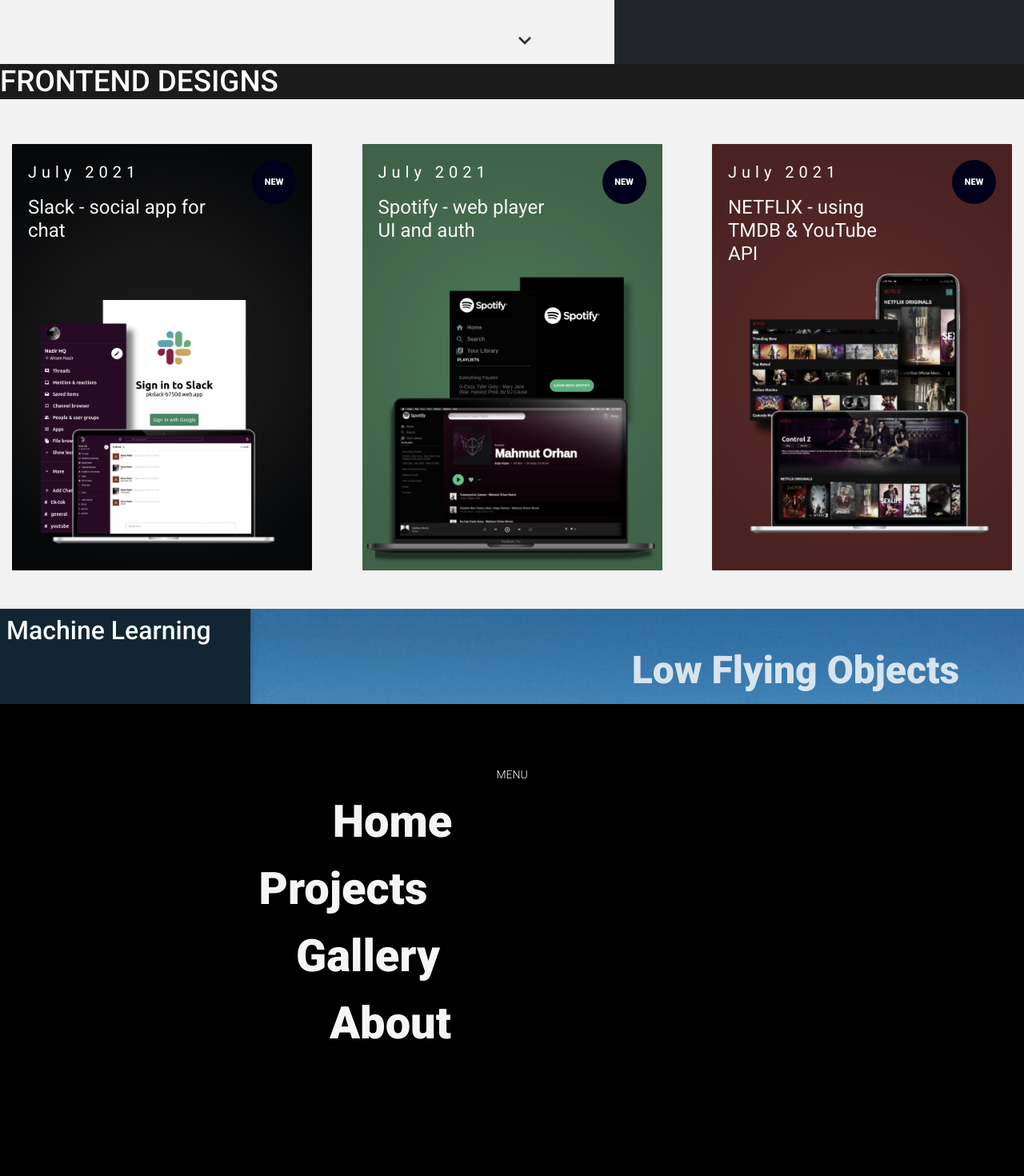
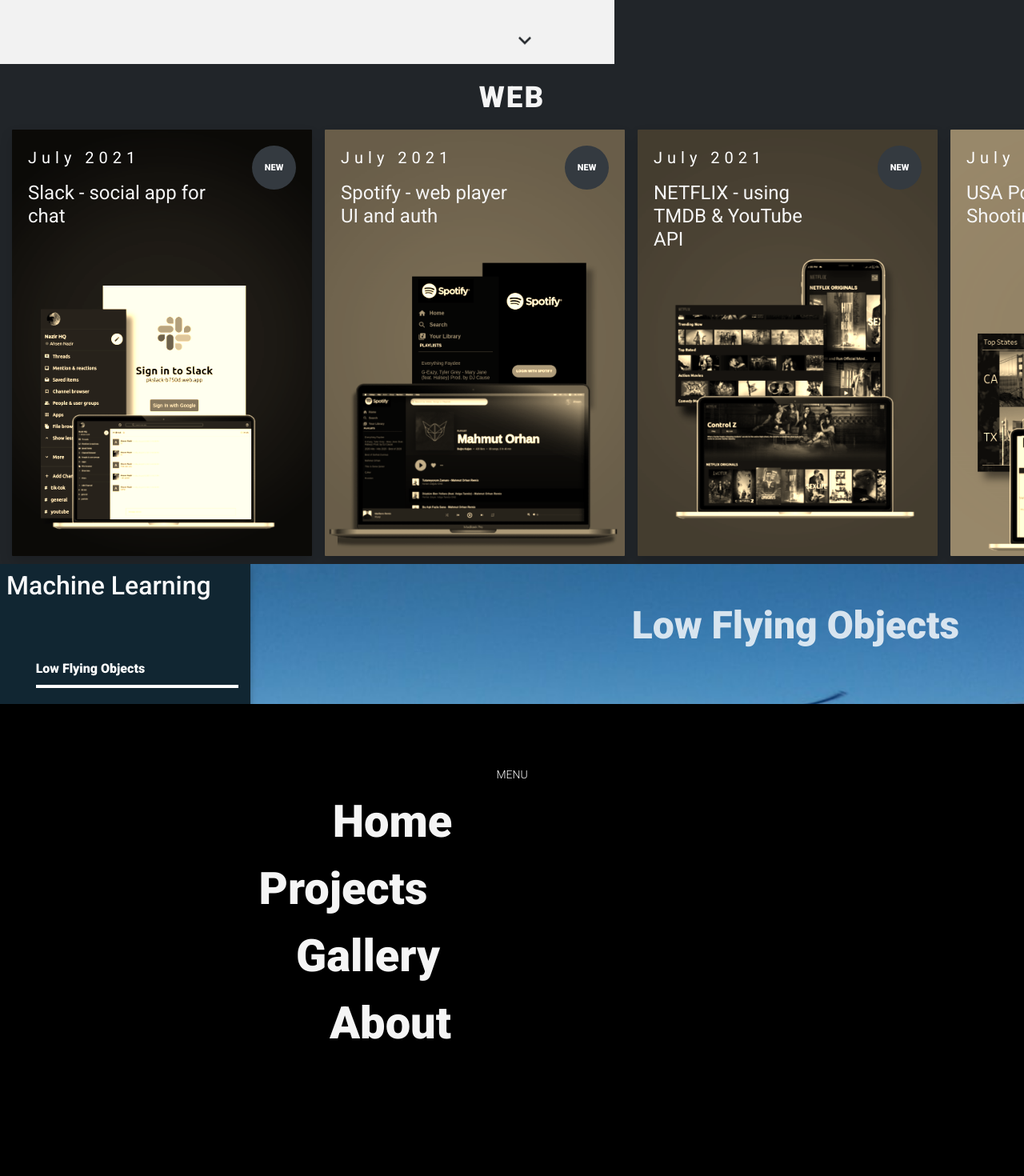
Before and after one commit to acen20/react-portfolio, a React (Create React App) app: page / in a window 1280 px wide. Shown: the part 720-2190 px from the top of the page at 80% size. Built offline with nearby package versions, Linux system fonts and the light colour scheme.

Commit message:
Routine push

```diff
--- a/src/App.js
+++ b/src/App.js
@@ -27,7 +27,6 @@ function App() {
       {loading && <Loader loading={loading} size={150} />}
       <Navbar />
       <Header />
-
       <Projects />
       <ML />
     </div>
--- a/src/Header.css
+++ b/src/Header.css
@@ -179,7 +179,6 @@
   }
 
   .slider-container {
-    margin-bottom: 20px;
     flex-basis: 100%;
   }
 
--- a/src/ML.css
+++ b/src/ML.css
@@ -1,13 +1,14 @@
 .ml-container {
-  height: 100vh;
+  min-height: 100vh;
   background-repeat: none;
   background-size: cover;
   background-image: url("images/ML-Drone.jpeg");
-  background-attachment: fixed;
+  background-attachment: fixdsed;
+  overflow: hidden;
 }
 
 .ml-sidebar {
-  height: 100vh;
+  height: 100%;
   background: linear-gradient(
     180deg,
     #112632 35.94%,
@@ -16,6 +17,15 @@
   );
   filter: drop-shadow(0px 4px 4px rgba(0, 0, 0, 0.25));
   font-weight: 400;
+}
+
+.ml-sidebar-controls {
+  max-width: 100%;
+  overflow-x: scroll;
+}
+
+.ml-sidebar-controls::-webkit-scrollbar {
+  display: none;
 }
 
 .ml-project-link {
@@ -62,6 +72,17 @@
 
 #ml-graph {
   margin-top: auto;
-  height: 325px;
-  width: 100%;
+  min-height: 325px;
+  width: 100% !important;
 }
+
+@media screen and (max-width: 800px) {
+  .ml-sidebar-controls {
+    display: flex;
+    gap: 2em;
+    width: auto;
+  }
+  .ml-sidebar-controls a {
+    white-space: nowrap;
+  }
+}
--- a/src/ML.js
+++ b/src/ML.js
@@ -9,6 +9,9 @@ import SectionHeading from "./SectionHeading";
 function ML() {
   useEffect(() => {
     var myChart = echarts.init(document.getElementById("ml-graph"));
+    window.onresize = () => {
+      myChart.resize();
+    };
     // Draw the chart
     myChart.setOption({
       textStyle: {
@@ -124,9 +127,9 @@ function ML() {
   return (
     <div className="ml-container bg-dark text-white">
       <div class="row">
-        <div className="ml-sidebar col-3">
+        <div className="ml-sidebar h-auto col-md-3 col-12">
           <h2 className="p-2 text-light">Machine Learning</h2>
-          <div className="ml-sidebar-controls p-0  pt-5">
+          <div className="ml-sidebar-controls p-0 d-lg-block pt-lg-5 px-lg-0 px-3">
             <div className="p-0 w-85 ml-auto py-2 selected">
               <a href="javascript:load-ml()" class="ml-project-link">
                 Low Flying Objects
@@ -155,12 +158,12 @@ function ML() {
           </div>
         </div>
 
-        <div className="col-9 ml-project-container p-5">
-          <div className="bg-darkf h-100 d-flex flex-column justify-content-between align-items-end">
+        <div className="col-lg-9 col-12 ml-project-container p-lg-5">
+          <div className="bg-darkf h-100 d-flex flex-column justify-content-lg-between justify-content-around align-items-end">
             <h3 className="ml-project-header pb-2 mr-5">Low Flying Objects</h3>
             <div className="ml-project-details container">
               <div className="row">
-                <div className="ml-auto ml-project-desc d-flex flex-column justify-content-beteen p-3 col-4">
+                <div className="ml-auto ml-project-desc d-flex flex-column justify-content-beteen p-3 col-lg-4 col-12">
                   <p class="pb-4 ">
                     Feature extraction of sound signals along with complete CNN
                     model fitting and evaluations. The color list of palette. If
@@ -171,7 +174,7 @@ function ML() {
                   <div>
                     <a
                       href="https://github.com/acen20/CNN-Tensorflow-Keras-for-sound-classification"
-                      className="p-2 bg-success text-white shadow-lg rounded"
+                      className="p-2 bg-dark text-white shadow-lg rounded"
                       target="_blank"
                     >
                       <GitHubIcon className="mr-2" />
@@ -179,7 +182,7 @@ function ML() {
                     </a>
                   </div>
                 </div>
-                <div className="ml-project-graph col-8">
+                <div className="ml-project-graph col-lg-8 col-12">
                   <div class="m-0 pt-4 text-white" id="ml-graph"></div>
                 </div>
               </div>
--- a/src/Projects.css
+++ b/src/Projects.css
@@ -1,18 +1,27 @@
 .web-section {
-  bacvkground: url("images/web-section-bg.jpeg");
+  background: url("images/web-section-bg.jpeg");
+  background: currentColor;
   background-size: cover;
   position: relative;
 }
 .projects-container {
   display: flex;
-  flex-wrap: wrap;
-  justify-content: space-between;
+  overflow-x: scroll;
   gap: 1em;
   padding: 10px 15px;
 }
 
+.projects-container::-webkit-scrollbar {
+  background: transparent;
+  height: 5px;
+}
+.projects-container::-webkit-scrollbar-thumb {
+  background: rgba(255, 255, 255, 0.3);
+  border-radius: 0px;
+}
+
 .project-container {
-  flex-basis: 30%;
+  min-width: 30%;
   position: relative;
   overflow: hidden;
   transition: transform 1s linear;
@@ -88,13 +97,14 @@
 .project-image {
   width: 100%;
   object-fit: contain;
-  filter: grayscale(60%);
+  filter: sepia();
   transition: all 0.3s ease-out;
 }
 
 .projects-container > div:hover .project-image {
   animation: none !important;
-  transform: scale(1.05);
+  transform: scale(1.09);
+  overflow: visible;
   opacity: 1;
   filter: none;
 }
@@ -136,7 +146,7 @@ h4.project-detail-link > p {
 
 @media screen and (max-width: 1070px) {
   .projects-container > div {
-    flex-basis: 45%;
+    min-width: 45%;
   }
 }
 
--- a/src/Projects.js
+++ b/src/Projects.js
@@ -14,14 +14,12 @@ function Projects() {
   };
 
   return (
-    <div className="web-section">
-      <h3 className="section-heading-border position-sticky sticky-top">
-        FRONTEND DESIGNS
-      </h3>
-      <div id="projects" className="projects-container py-5">
+    <div id="projects" className="web-section">
+      <h3 className="section-heading section-heading-border">WEB</h3>
+      <div className="projects-container mt-auto">
         {/*<!--https://res.cloudinary.com/practicaldev/image/fetch/s--BcXcD88z--/c_limit%2Cf_auto%2Cfl_progressive%2Cq_auto%2Cw_880/https://thepracticaldev.s3.amazonaws.com/i/5sn1ah1x2i3kh1pqi1kg.jpg-->*/}
 
-        <div onClick={display_project} className="project-container">
+        <div onClick={display_project} className="project-container shadow">
           <div>
             <img className="project-image" src={slack} />
             <div className="project-top-row">
@@ -31,12 +29,12 @@ function Projects() {
               </div>
 
               <div className="project-badge">
-                <h4>New</h4>
+                <h4 className="bg-dark">New</h4>
               </div>
             </div>
           </div>
         </div>
-        <div className="project-container">
+        <div className="project-container shadow">
           <div>
             <img className="project-image" src={spotify} />
             <div className="project-top-row">
@@ -45,12 +43,12 @@ function Projects() {
                 <h2>Spotify - web player UI and auth</h2>
               </div>
               <div className="project-badge">
-                <h4>New</h4>
+                <h4 className="bg-dark">New</h4>
               </div>
             </div>
           </div>
         </div>
-        <div className="project-container">
+        <div className="project-container shadow">
           <div>
             <img className="project-image" src={netflix} />
             <div className="project-top-row">
@@ -59,7 +57,21 @@ function Projects() {
                 <h2>NETFLIX - using TMDB & YouTube API</h2>
               </div>
               <div className="project-badge">
-                <h4>New</h4>
+                <h4 className="bg-dark">New</h4>
+              </div>
+            </div>
+          </div>
+        </div>
+        <div className="project-container shadow">
+          <div>
+            <img className="project-image" src={police_shootings} />
+            <div className="project-top-row">
+              <div>
+                <p className="project-duration-bgdark">July 2021</p>
+                <h2>USA Police Shootings Analysis</h2>
+              </div>
+              <div className="project-badge">
+                <h4 className="bg-dark">New</h4>
               </div>
             </div>
           </div>
--- a/src/index.css
+++ b/src/index.css
@@ -23,12 +23,13 @@ body {
 
 .section-heading-border {
   font-size: 2.3em !important;
-  background: #1b1b1b;
-  color: white !important;
+  font-weight: 700 !important;
+  text-align: center;
+  padding-top: 20px;
 }
 
 .section-heading {
-  color: gray;
+  color: whitesmoke;
   font-weight: 300;
   text-transform: uppercase;
   font-size: 20px;
```
